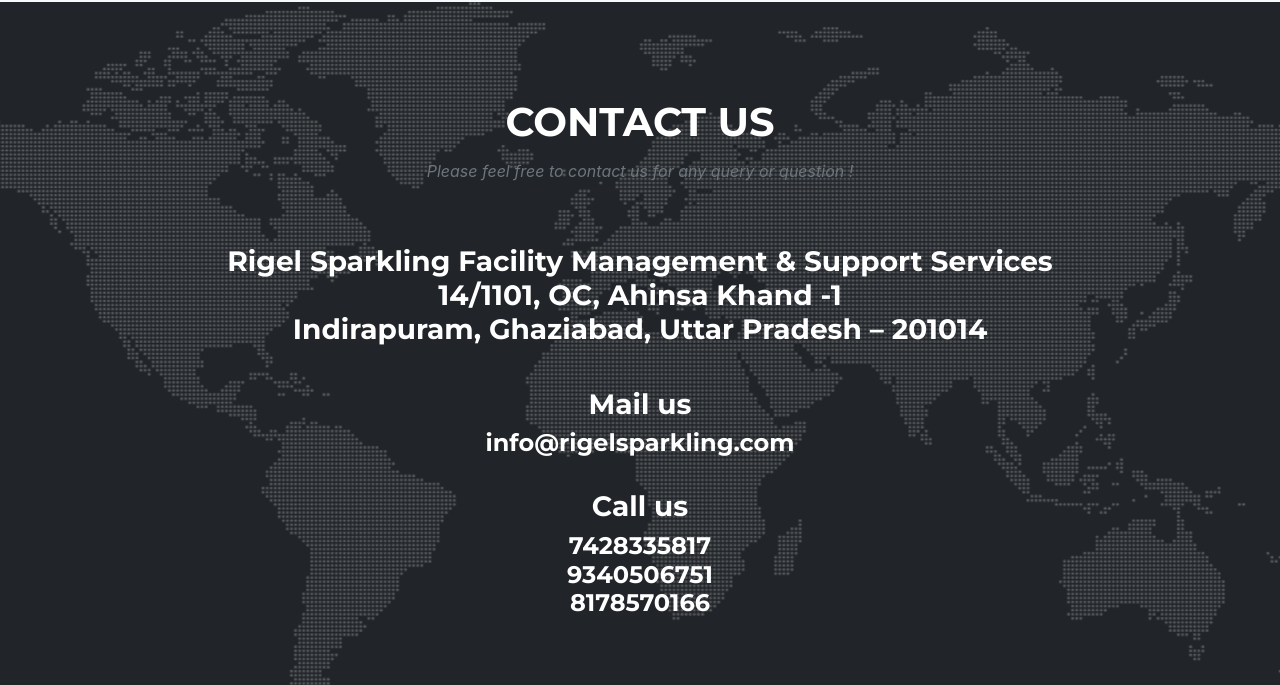
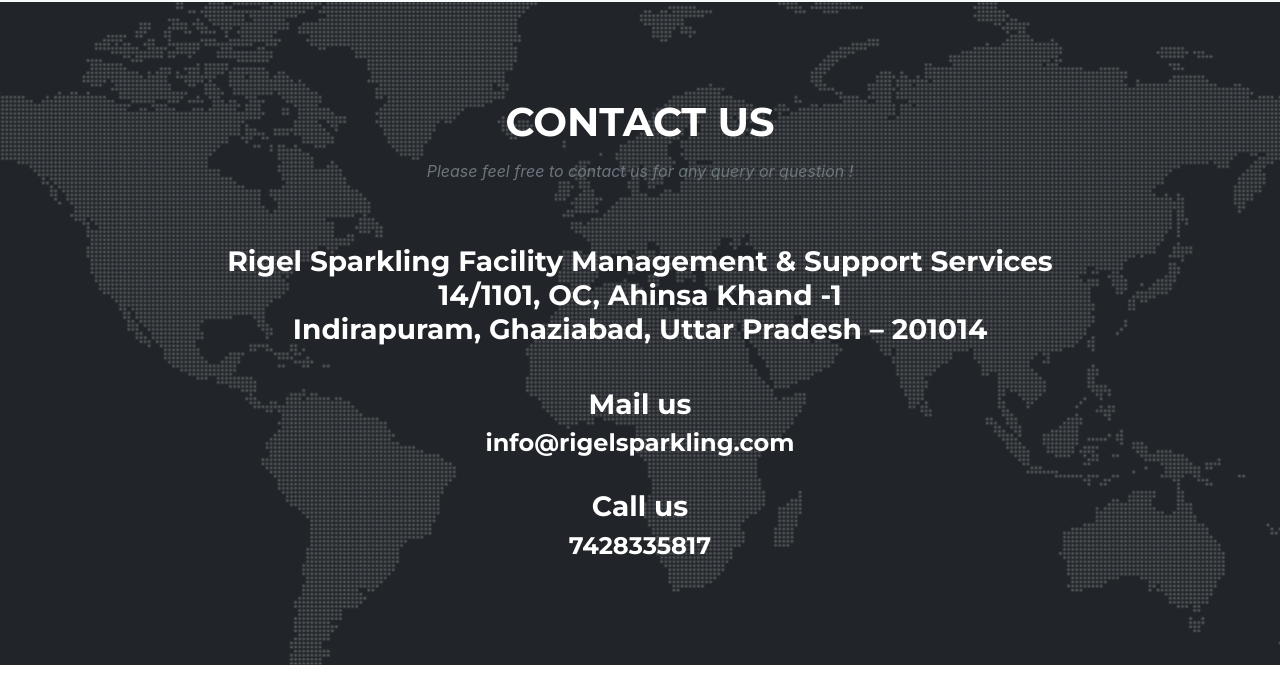
Before and after one commit to vivaanSpark/mySparkProject, a plain HTML site: page index.html in a window 1280 px wide. Shown: the part 8231-8916 px from the top of the page. Drawn offline with nearby package versions, Linux system fonts and the light colour scheme; a web font is replaced by a local one.

Commit message:
Updating contact details

```diff
--- a/index.html
+++ b/index.html
@@ -524,7 +524,7 @@ Indirapuram, Ghaziabad, Uttar Pradesh – 201014<br><br></h3>
 <h3 class="section-heading">Mail us </h3><h4 class="section-heading">info@rigelsparkling.com<br>
                   </h4><br>
 
-<h3 class="section-heading">Call us</h3> <h4 class="section-heading">7428335817<br> 9340506751<br> 8178570166 </h4>
+<h3 class="section-heading">Call us</h3> <h4 class="section-heading">7428335817<br></h4>
                 </div>
 
             </div>
```
